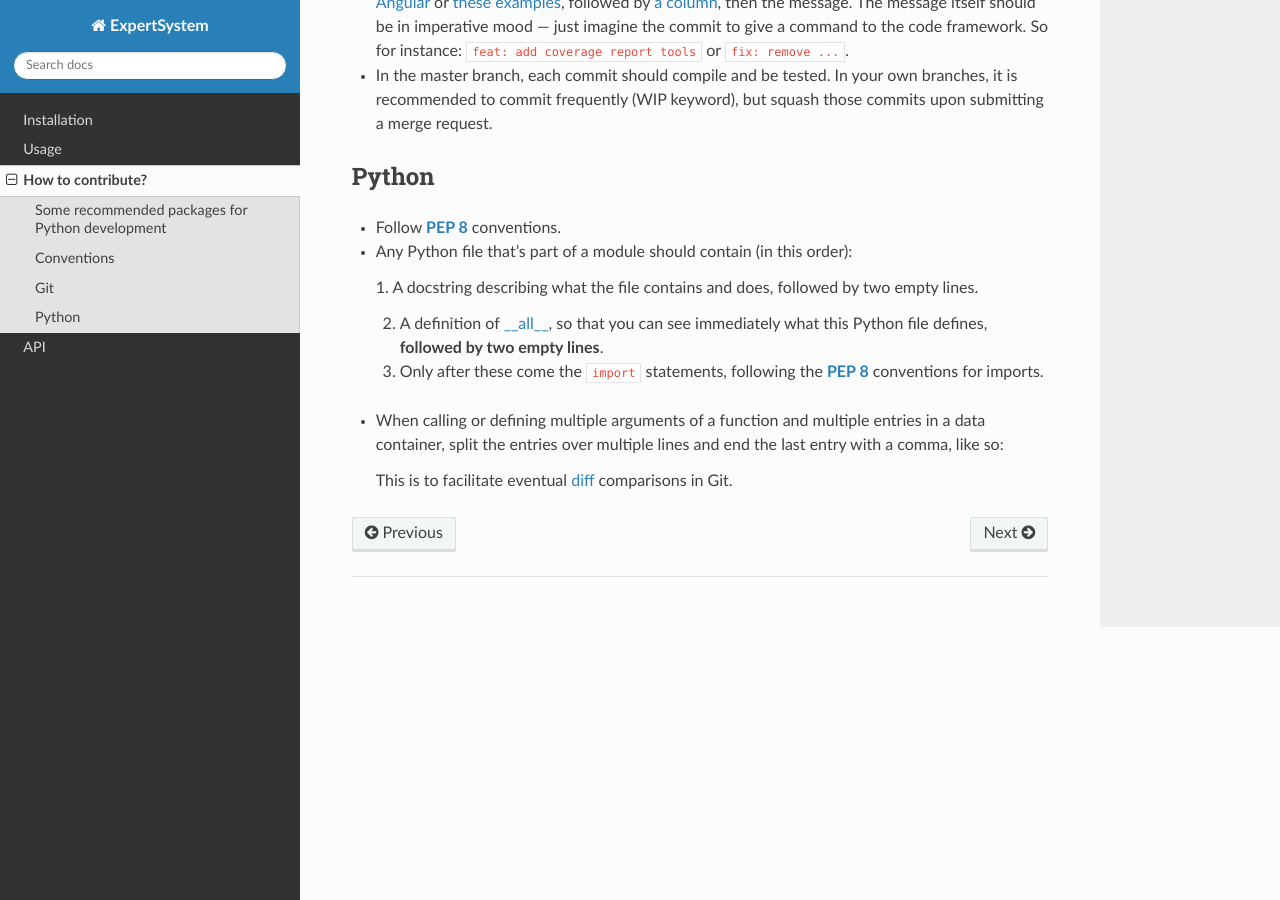
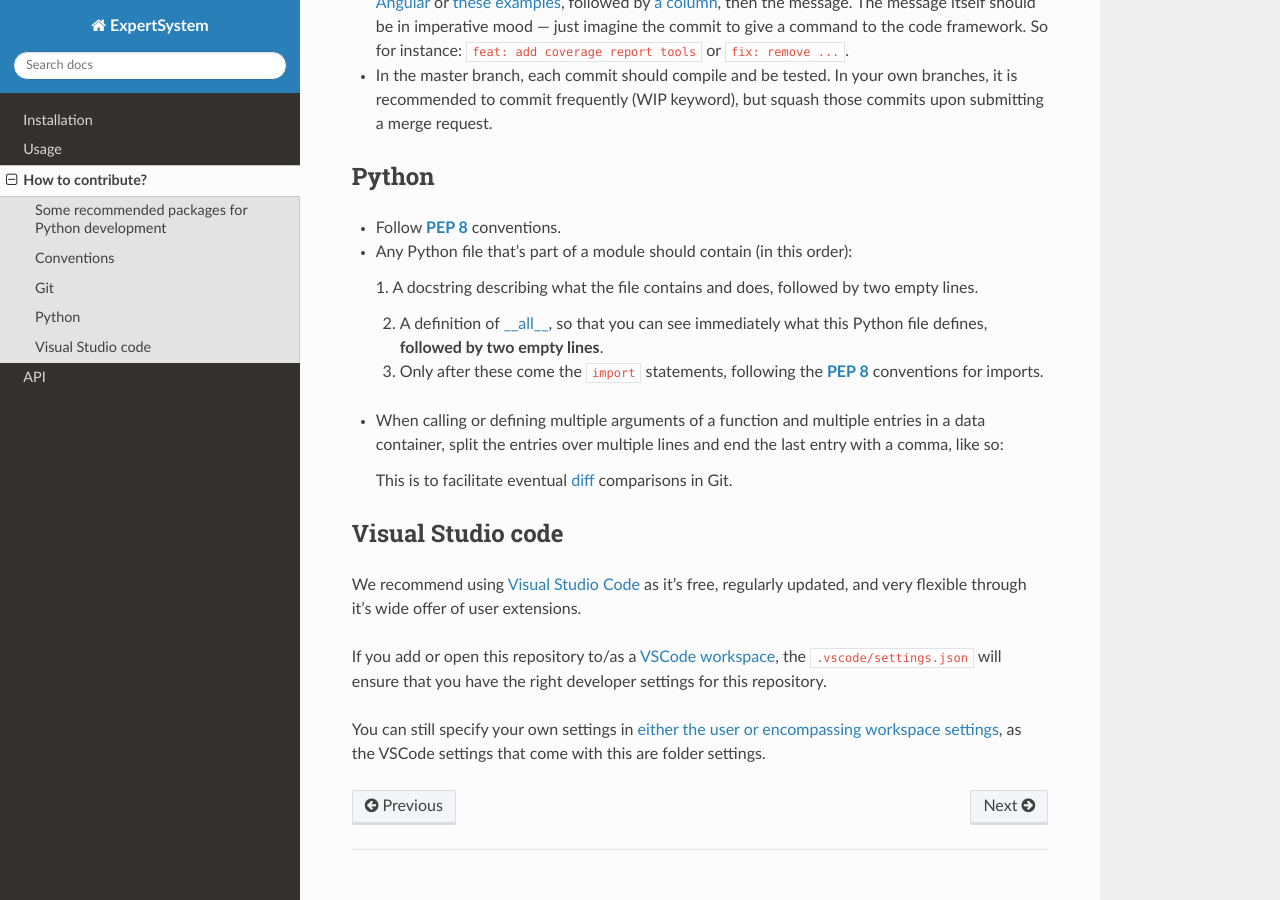
Before and after one commit to ComPWA/ampform, a Sphinx documentation site: the page built from doc/contribute.rst, in a window 1280 px wide and 900 px high, scrolled down 1055 px. Built offline with Sphinx 7.4.7 and the Read the Docs theme 2.0.0, drawn with Linux system fonts in a browser that asks for light colours; pages that are not in the unit, such as notebooks, are missing from menus.

Commit message:
ci: standardize VSCode settings (ComPWA/expertsystem#41)

```diff
--- a/doc/contribute.rst
+++ b/doc/contribute.rst
@@ -7,8 +7,8 @@ Some recommended packages for Python development
 * `pytest <https://docs.pytest.org/en/latest/>`_: Run :code:`pytest` in the main
   folder of the repository to run all :file:`test_*.py` files
 
-* `pylint <https://www.pylint.org/>`_: Scan your code for naming conventions
-  and proper use of Python
+* `pylint <https://pypi.org/project/pylint/>`_: Scan your code for naming
+  conventions and proper use of Python
 
 * `rope <https://github.com/python-rope/rope>`_: Python refactoring tools
 
@@ -105,3 +105,20 @@ Python
 
   This is to facilitate eventual `diff <https://git-scm.com/docs/git-diff>`_
   comparisons in Git.
+
+
+Visual Studio code
+------------------
+
+We recommend using `Visual Studio Code <https://code.visualstudio.com/>`_ as
+it's free, regularly updated, and very flexible through it's wide offer of user
+extensions.
+
+If you add or open this repository to/as a `VSCode workspace
+<https://code.visualstudio.com/docs/editor/multi-root-workspaces>`_, the
+:file:`.vscode/settings.json` will ensure that you have the right developer
+settings for this repository.
+
+You can still specify your own settings in `either the user or encompassing
+workspace settings <https://code.visualstudio.com/docs/getstarted/settings>`_,
+as the VSCode settings that come with this are folder settings.
```
Also changed, not shown: 1 other file.
